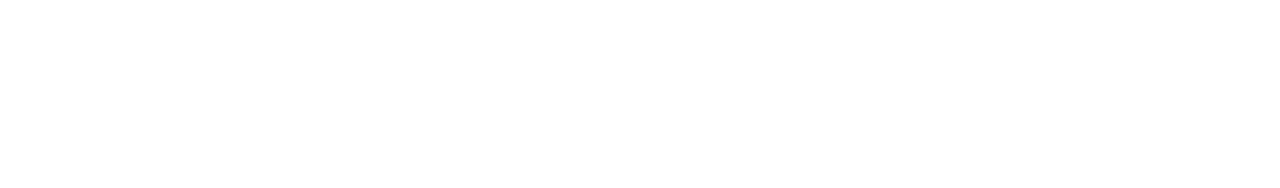
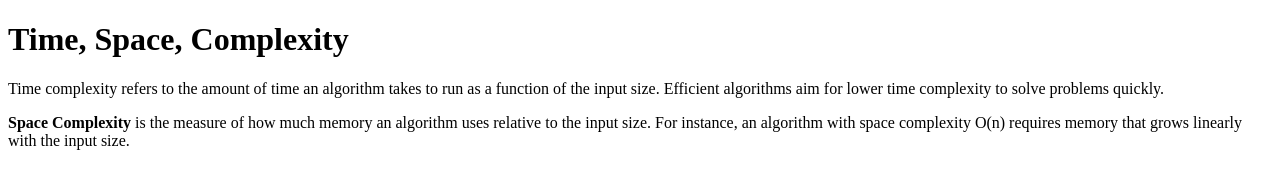
Before and after one commit to acciojob/time-and-space-complexity-tejasvairal1234, a website: page main.html in a window 1280 px wide. Drawn offline with Linux system fonts and the light colour scheme.

Commit message:
created a submission

```diff
--- a/main.html
+++ b/main.html
@@ -7,6 +7,9 @@
 </head>
 
 <body>
+	<h1>Time, Space, Complexity</h1>
+	<p>Time complexity refers to the amount of time an algorithm takes to run as a function of the input size. Efficient algorithms aim for lower time complexity to solve problems quickly.</p>
+	<p><b>Space Complexity</b> is the measure of how much memory an algorithm uses relative to the input size. For instance, an algorithm with space complexity O(n) requires memory that grows linearly with the input size.</p>
 	<!-- the entire body must be written by student -->
     <script type="text/javascript" src="./script.js">
 </script>
```
